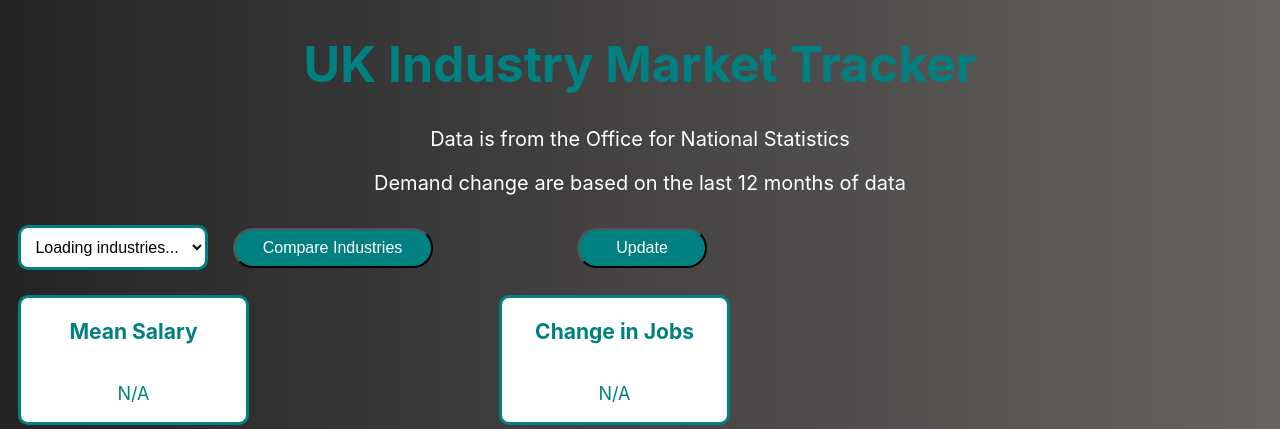
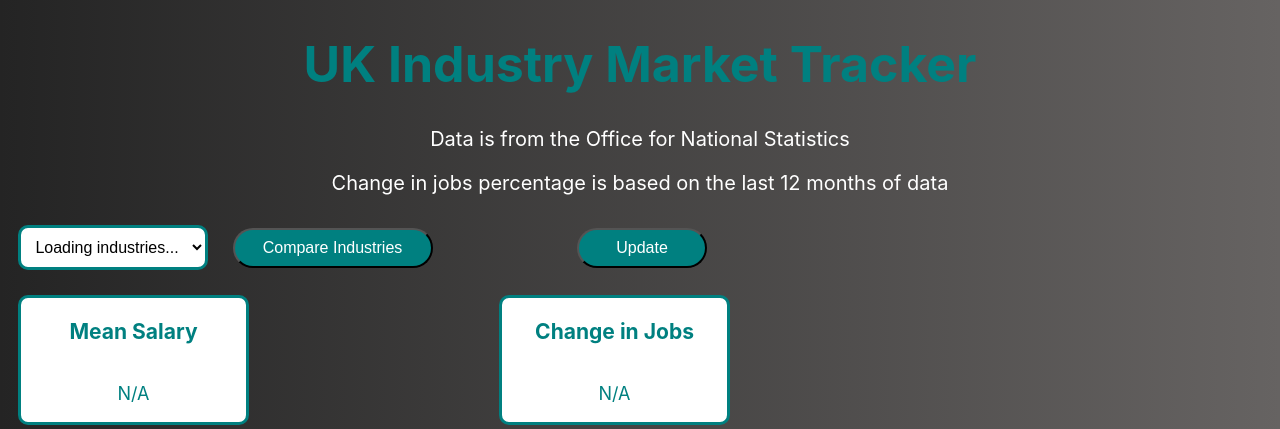
Before and after one commit to Sunmeet686/UK-Industry-Market-Tracker, a Flask app: page / in a window 1280 px wide. Shown: the top 429 px of the page. Run offline with Flask 3, Linux system fonts and the light colour scheme; parts of the project's set-up code (start-up, migrations or seed data) failed here and were passed over.

Commit message:
Update HTML text

```diff
--- a/templates/index.html
+++ b/templates/index.html
@@ -12,7 +12,7 @@
   <h1>UK Industry Market Tracker</h1>
   <div id="info-list">
     <p>Data is from the Office for National Statistics</p>
-    <p>Demand change are based on the last 12 months of data</p>
+    <p>Change in jobs percentage is based on the last 12 months of data</p>
   </div>
 
   <div class="industry-container"> <!--Container for the industry selection and comparison elements-->
```
Also changed, not shown: data/processed/industries.db, data/processed/salaries_industries.db.
